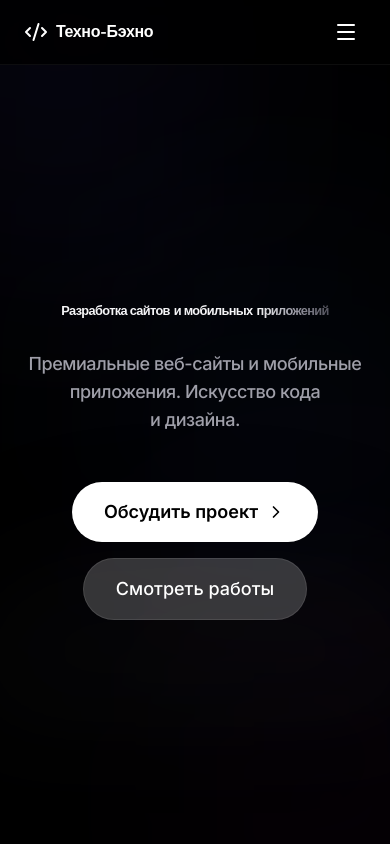
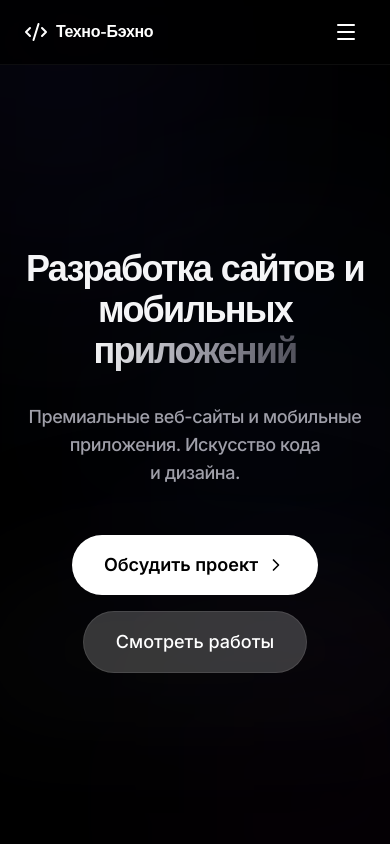
Before and after one commit to echopro-create/techno-bechno, a Next.js app: page / in a window 390 px wide. Shown: the top 844 px of the page. Built offline with nearby package versions, Linux system fonts and the light colour scheme.

Commit message:
fix(ui): break H1 into individual words with em-based gap and responsive multi-line wrap

```diff
--- a/components/Hero.tsx
+++ b/components/Hero.tsx
@@ -38,11 +38,13 @@ export function Hero() {
           variants={textContainer}
           initial="hidden"
           animate="show"
-          className="text-[clamp(0.8rem,3.2vw,2rem)] sm:text-[clamp(1.2rem,3vw,3rem)] md:text-4xl lg:text-5xl xl:text-6xl font-semibold tracking-tighter leading-[1.05] mb-8 flex flex-row items-center justify-center gap-1 sm:gap-1.5 md:gap-2 font-display whitespace-nowrap"
+          className="text-4xl sm:text-5xl md:text-6xl lg:text-7xl font-semibold tracking-tighter leading-[1.05] mb-8 flex flex-wrap items-center justify-center gap-x-[0.27em] gap-y-[0.1em] font-display text-center max-w-5xl mx-auto"
         >
           <span className="sr-only">Разработка сайтов и мобильных приложений</span>
-          <motion.span variants={textItem} className="inline-block" aria-hidden="true">Разработка сайтов</motion.span>
-          <motion.span variants={textItem} className="inline-block" aria-hidden="true">и мобильных</motion.span>
+          <motion.span variants={textItem} className="inline-block" aria-hidden="true">Разработка</motion.span>
+          <motion.span variants={textItem} className="inline-block" aria-hidden="true">сайтов</motion.span>
+          <motion.span variants={textItem} className="inline-block" aria-hidden="true">и</motion.span>
+          <motion.span variants={textItem} className="inline-block" aria-hidden="true">мобильных</motion.span>
           <motion.span variants={textItem} className="inline-block text-transparent bg-clip-text bg-gradient-to-r from-zinc-100 via-zinc-400 to-zinc-600" aria-hidden="true">приложений</motion.span>
         </motion.h1>
         <motion.p
```
